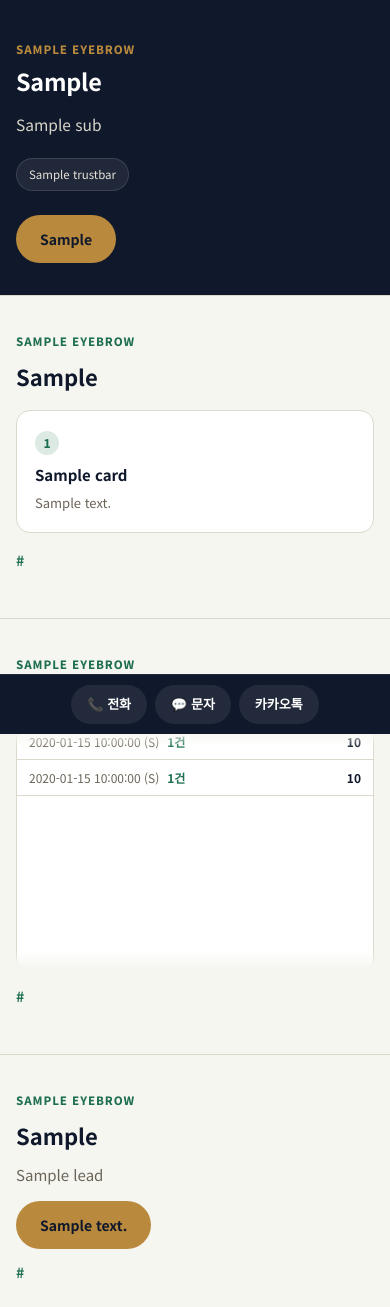
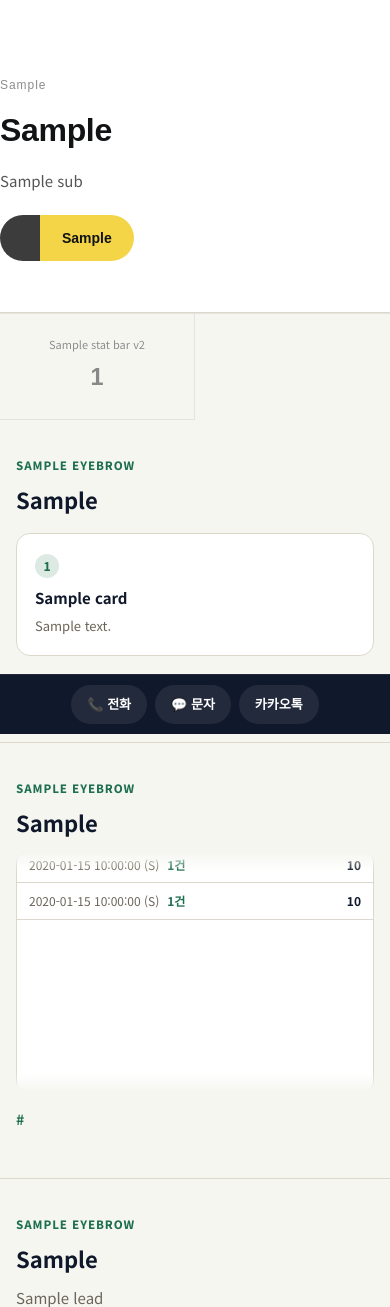
Before and after one commit to qoqmffh/enter-homepage, a Flask app: template templates/home.html in a window 390 px wide. Shown: the part 110-1417 px from the top of the page. Run offline with Flask 3, Linux system fonts and the light colour scheme; the template is opened without the code that fills it: most values are stand-ins (such as "Sample title", 1, 10 or a date in 2020); some web fonts are replaced.

Commit message:
홈 히어로 v2 디자인 적용 — Desktop-Home 레퍼런스 포맷(화이트+그리드선+컬러스탯바) + ONE Mobile/ChosunCentennial 실제 웹폰트 적용

```diff
--- a/static/common.css
+++ b/static/common.css
@@ -1,11 +1,20 @@
 /* ENTER 홈페이지 — 공통 스타일 (모바일 우선, 2026-10-19) */
 /* 폰트는 CSS @import 대신 base.html의 <link>로 로드함 — @import는 다운로드가 직렬로 걸려 LCP를 늦춤 */
+
+@font-face{font-family:'ONE Mobile'; src:url('fonts/OneMobile-Light.ttf') format('truetype'); font-weight:300; font-display:swap}
+@font-face{font-family:'ONE Mobile'; src:url('fonts/OneMobile-Regular.ttf') format('truetype'); font-weight:400; font-display:swap}
+@font-face{font-family:'ONE Mobile'; src:url('fonts/OneMobile-Bold.ttf') format('truetype'); font-weight:700; font-display:swap}
+@font-face{font-family:'ChosunCentennial'; src:url('fonts/ChosunCentennial.ttf') format('truetype'); font-weight:400; font-display:swap}
 
 :root{
   --ink:#10182B; --paper:#F6F6F1; --paper-dim:#ECE9DF;
   --green:#1E6F50; --green-soft:#DCEAE3;
   --gold:#B98A3D; --gold-soft:#F1E4CC;
   --line:#DCD8CC; --muted:#6B6558; --white:#fff;
+  /* v2 디자인(Desktop-Home 레퍼런스 기반) 전용 토큰 */
+  --v2-black:#111315; --v2-gray:#8d8d8d; --v2-line:#e3e3e0;
+  --v2-yellow:#f4d548; --v2-charcoal:#3c3c3c;
+  --v2-blue:#2f4cff; --v2-green:#1a8f3c; --v2-brown:#8a5a1f;
 }
 *{box-sizing:border-box}
 body{
@@ -52,6 +61,47 @@ p{margin:0 0 10px; color:#2B2E3A}
 .trustbar span{background:rgba(255,255,255,.07); border:1px solid rgba(255,255,255,.12); padding:6px 12px; border-radius:999px; font-size:11.5px; color:#E7E4D9}
 .btn{display:inline-block; padding:13px 24px; border-radius:999px; font-weight:700; font-size:14px}
 .btn-primary{background:var(--gold); color:var(--ink)}
+
+/* ---------- 헤더 v2 (Desktop-Home 레퍼런스) ---------- */
+header.site.v2{background:var(--white); border-bottom:1px solid var(--v2-line)}
+header.site.v2 .brand{font-family:'ONE Mobile',sans-serif; font-weight:700; color:var(--v2-black); font-size:20px; letter-spacing:.02em}
+header.site.v2 .brand small{display:none}
+header.site.v2 nav.site a{color:var(--v2-black); font-weight:500}
+header.site.v2 nav.site a:hover, header.site.v2 nav.site a.active{background:none; color:var(--v2-black); text-decoration:underline; text-underline-offset:4px}
+
+/* ---------- 히어로 v2 ---------- */
+.hero-v2{background:var(--white); color:var(--v2-black); padding:48px 0 0; position:relative}
+.hero-v2-grid{
+  background-image:repeating-linear-gradient(to right, transparent, transparent 239px, var(--v2-line) 239px, var(--v2-line) 240px);
+  padding:28px 0 44px;
+}
+.hero-v2 .eyebrow-v2{font-family:'ONE Mobile',sans-serif; font-size:12px; color:var(--v2-gray); letter-spacing:.08em; margin-bottom:18px}
+.hero-v2 h1{
+  font-family:'ONE Mobile',sans-serif; font-weight:700; color:var(--v2-black);
+  font-size:clamp(32px,7.5vw,72px); line-height:1.12; letter-spacing:-.01em; margin:0 0 20px;
+}
+.hero-v2 .sub-v2{font-size:15px; color:#555; margin-bottom:22px}
+.hero-v2-cta{display:inline-flex; align-items:stretch; border-radius:999px; overflow:hidden; font-family:'ONE Mobile',sans-serif}
+.hero-v2-cta .cta-icon{width:40px; background:var(--v2-charcoal)}
+.hero-v2-cta .cta-label{background:var(--v2-yellow); color:var(--v2-black); font-weight:700; padding:12px 22px; font-size:14px}
+
+/* ---------- 통계 바 v2 ---------- */
+.stat-bar-v2{display:grid; grid-template-columns:repeat(2,1fr); border-top:1px solid var(--v2-line)}
+.stat-bar-v2 .stat-v2{padding:22px 12px; text-align:center; border-right:1px solid var(--v2-line); border-bottom:1px solid var(--v2-line)}
+.stat-bar-v2 .stat-v2:nth-child(2n){border-right:none}
+.stat-bar-v2 .stat-v2-label{font-size:11px; color:var(--v2-gray); margin-bottom:6px}
+.stat-bar-v2 .stat-v2-num{font-family:'ONE Mobile',sans-serif; font-weight:700; font-size:clamp(22px,6vw,40px)}
+
+@media (min-width:768px){
+  .hero-v2-grid{padding:40px 0 56px}
+  .stat-bar-v2{grid-template-columns:repeat(4,1fr)}
+  .stat-bar-v2 .stat-v2{border-bottom:none}
+  .stat-bar-v2 .stat-v2:nth-child(2n){border-right:1px solid var(--v2-line)}
+  .stat-bar-v2 .stat-v2:last-child{border-right:none}
+}
+@media (max-width:767px){
+  .hero-v2-grid{background-image:none}
+}
 
 /* ---------- 카드 ---------- */
 .cards{display:grid; grid-template-columns:1fr; gap:14px; margin-top:16px}
--- a/templates/base.html
+++ b/templates/base.html
@@ -30,7 +30,7 @@
 </head>
 <body>
 
-<header class="site">
+<header class="site{% if slug == 'index' %} v2{% endif %}">
   <div class="wrap">
     <a class="brand" href="index.html">{{ site.site_name }}<small>{{ site.site_tagline }}</small></a>
     <nav class="site">
--- a/templates/home.html
+++ b/templates/home.html
@@ -1,16 +1,22 @@
 {% extends "base.html" %}
 {% block content %}
-<section class="hero">
-  <div class="wrap">
-    <div class="eyebrow" style="color:var(--gold)">{{ page.eyebrow }}</div>
+<section class="hero-v2">
+  <div class="wrap hero-v2-grid">
+    <div class="eyebrow-v2">{{ page.eyebrow_v2 }}</div>
     <h1>{{ page.h1 | safe }}</h1>
-    <p class="sub">{{ page.sub }}</p>
-    <div class="trustbar">
-      {% for t in page.trustbar %}<span>{{ t }}</span>{% endfor %}
-    </div>
-    <a class="btn btn-primary" href="#">{{ page.cta_primary }}</a>
+    <p class="sub-v2">{{ page.sub }}</p>
+    <a class="hero-v2-cta" href="#"><span class="cta-icon"></span><span class="cta-label">{{ page.cta_v2 }}</span></a>
   </div>
 </section>
+
+<div class="stat-bar-v2">
+  {% for s in page.stat_bar_v2 %}
+  <div class="stat-v2">
+    <div class="stat-v2-label">{{ s.label }}</div>
+    <div class="stat-v2-num" style="color:{{ s.color }}">{{ s.num }}</div>
+  </div>
+  {% endfor %}
+</div>
 
 <!-- 2. 왜 ENTER 요약 -->
 <section>
```
Also changed, not shown: dist/index.html (+30 -9 lines), dist/static/common.css (+50 -0 lines), content/pages.json, 8 other files.
